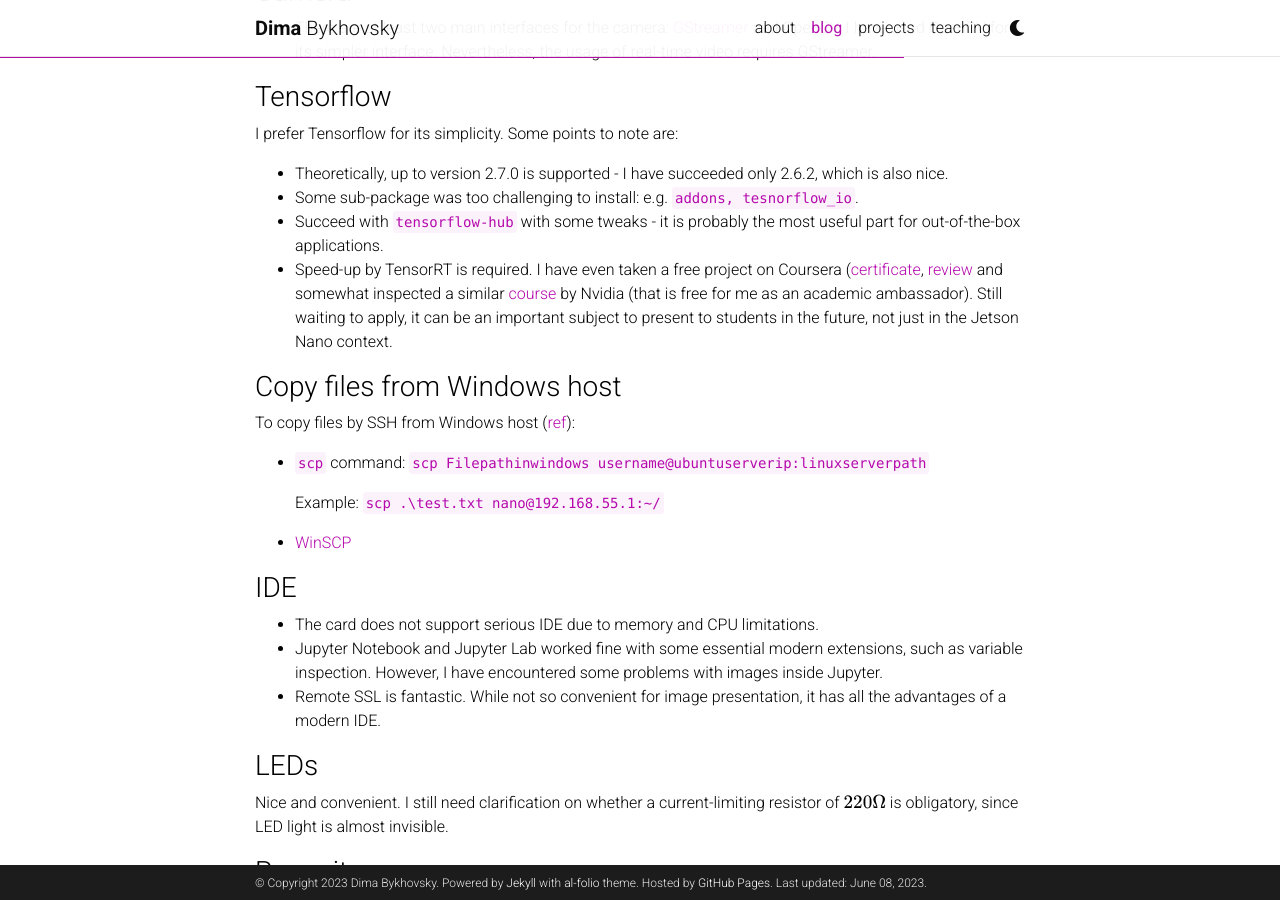
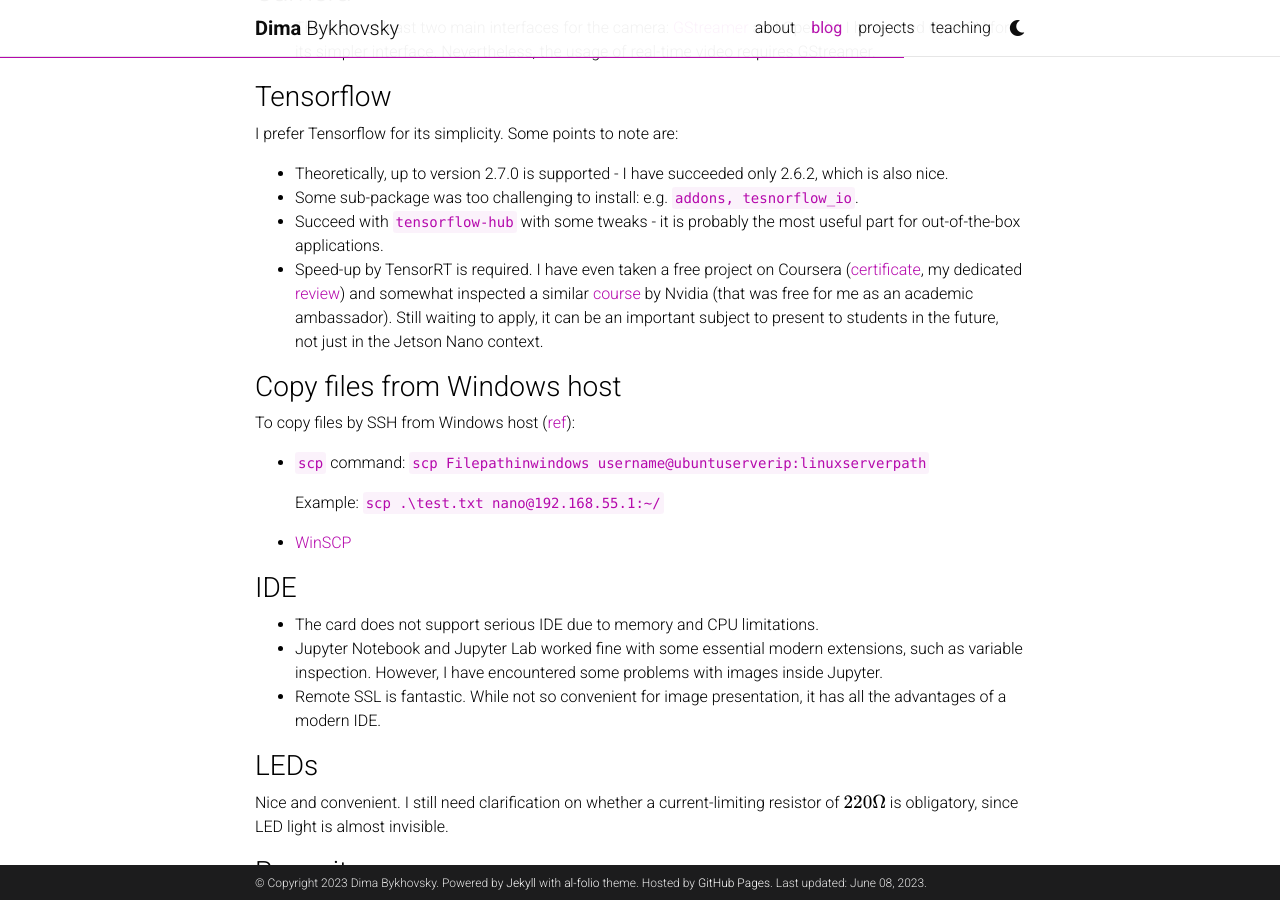
Before and after one commit to bykhov/bykhov.github.io, a Jekyll site: the page built from _posts/2023-05-14-Jetson.md, in a window 1280 px wide and 900 px high, scrolled down 1002 px. Built offline with Jekyll 4.4.1, drawn with Linux system fonts in a browser that asks for light colours; comment, search, counter and statistics services are not loaded; a style sheet for code colours, icons or effects is not loaded.

Commit message:
Update 2023-05-14-Jetson.md

```diff
--- a/_posts/2023-05-14-Jetson.md
+++ b/_posts/2023-05-14-Jetson.md
@@ -40,7 +40,7 @@ I prefer Tensorflow for its simplicity. Some points to note are:
 * Theoretically, up to version 2.7.0 is supported - I have succeeded only 2.6.2, which is also nice.
 * Some sub-package was too challenging to install: e.g. `addons, tesnorflow_io`.
 * Succeed with `tensorflow-hub` with some tweaks - it is probably the most useful part for out-of-the-box applications.
-* Speed-up by TensorRT is required.  I have even taken a free project on Coursera ([certificate](https://coursera.org/share/678fc097e9f7fb2e99b11a569bb6cb08), [review](https://bykhov.github.io/posts/tensorrt_course/) and somewhat inspected a similar [course](https://courses.nvidia.com/courses/course-v1:DLI+L-FX-18+V2/course/) by Nvidia (that is free for me as an academic ambassador). Still waiting to apply, it can be an important subject to present to students in the future, not just in the Jetson Nano context.
+* Speed-up by TensorRT is required.  I have even taken a free project on Coursera ([certificate](https://coursera.org/share/678fc097e9f7fb2e99b11a569bb6cb08), my dedicated [review](https://bykhov.github.io/posts/tensorrt_course/)) and somewhat inspected a similar [course](https://courses.nvidia.com/courses/course-v1:DLI+L-FX-18+V2/course/) by Nvidia (that was free for me as an academic ambassador). Still waiting to apply, it can be an important subject to present to students in the future, not just in the Jetson Nano context.
 
 ### Copy files from Windows host
 To copy files by SSH from Windows host ([ref](https://www.addictivetips.com/ubuntu-linux-tips/transfer-files-to-linux-from-windows-10-over-ssh/)):
```
